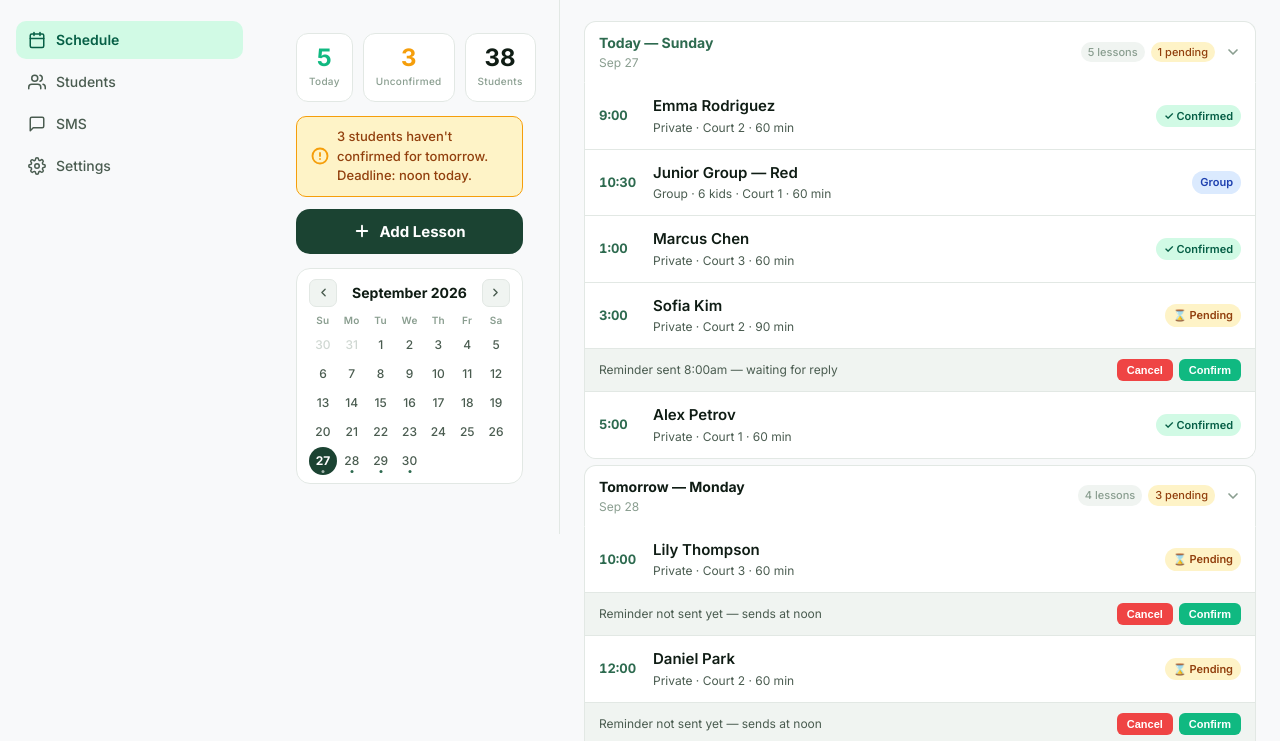
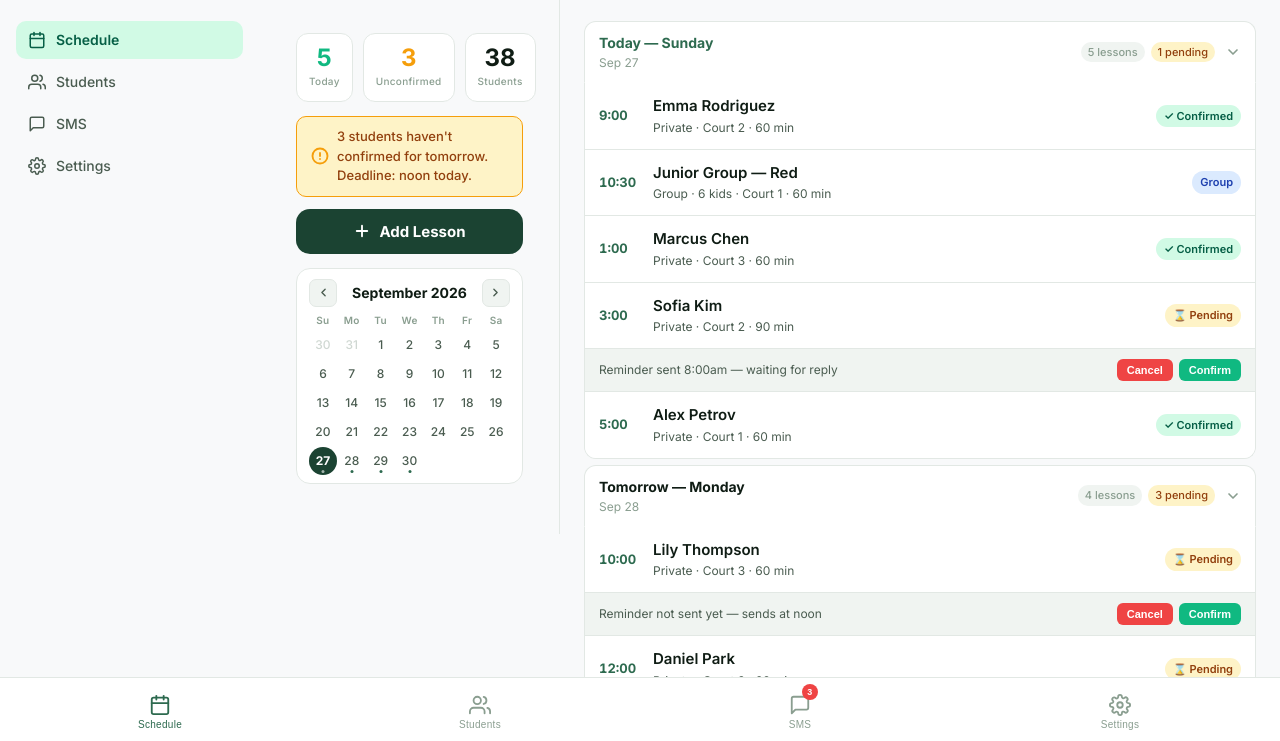
Before and after one commit to yanisrubis-pixel/coachdesk, a plain HTML site: page index.html in a window 1280 px wide. Shown: the part 59-800 px from the top of the page. Drawn offline with Linux system fonts and the light colour scheme.

Commit message:
Fix bottom nav fixed position

```diff
--- a/index.html
+++ b/index.html
@@ -207,7 +207,7 @@ body {
 
 /* BOTTOM NAV */
 .bottom-nav {
-  position: absolute; bottom: 0; left: 0; right: 0;
+  position: fixed; bottom: 0; left: 0; right: 0;
   height: calc(var(--nav-h) + env(safe-area-inset-bottom, 0px));
   padding-bottom: env(safe-area-inset-bottom, 0px);
   background: var(--surface); border-top: 1px solid var(--border);
```
